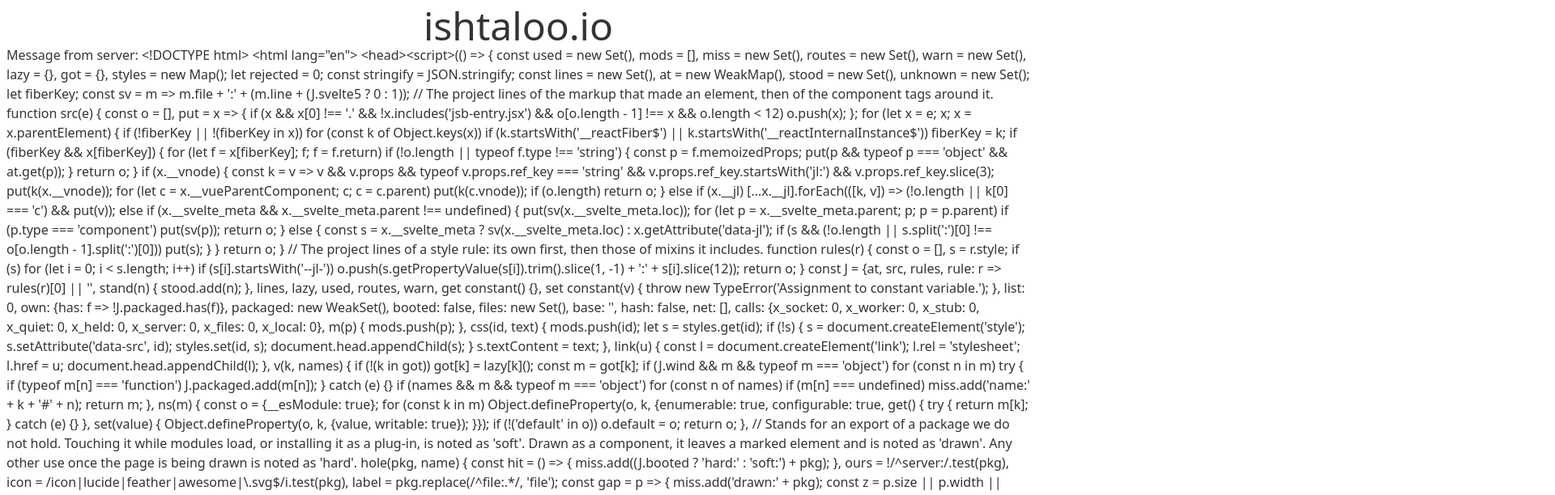
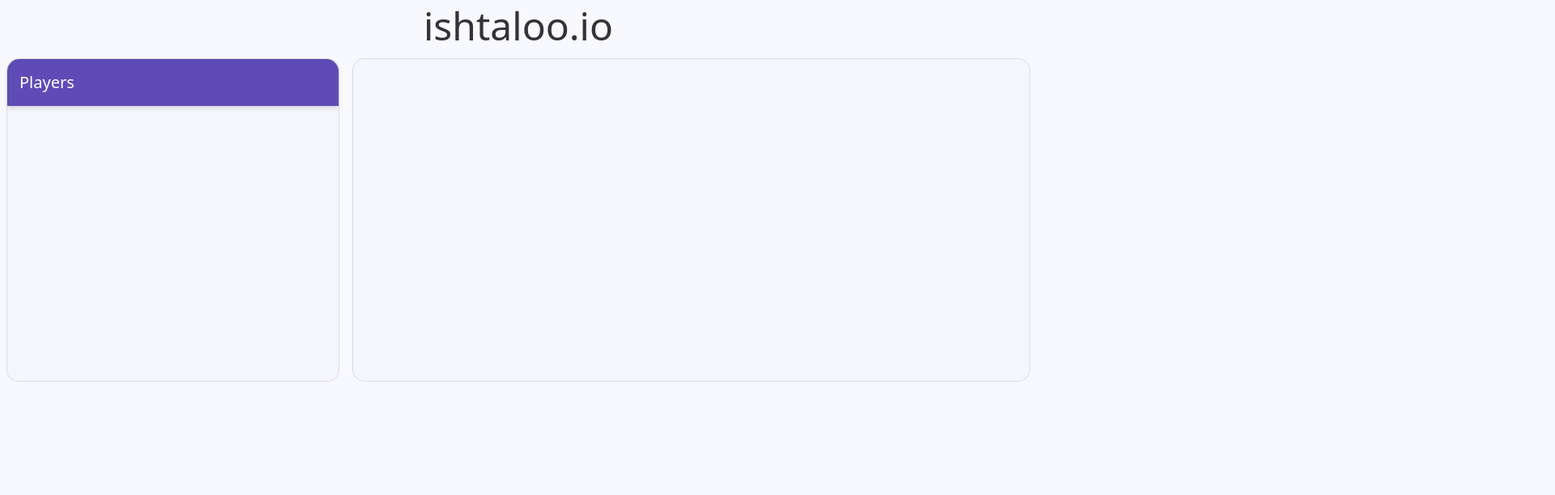
Before and after one commit to y-golde/Ishtaloo.io, a Svelte app in the folder Client/: page / in a window 1280 px wide. Shown: the top 612 px of the page at 81% size, 1920 px wide, since content can reach past the window. Built offline with nearby package versions, Linux system fonts and the light colour scheme.

Commit message:
theme + skectch

```diff
--- a/Client/src/App.svelte
+++ b/Client/src/App.svelte
@@ -1,33 +1,23 @@
 <script lang="ts">
-	import axios from 'axios';
-	import { onMount } from 'svelte';
-
 	import Headline from './Common/Headline.svelte';
+	import Game from './Components/Game/Game.svelte';
+import ThemeWrapper from './CSS/ThemeWrapper.svelte';
 
 	const headlineText = 'ishtaloo.io'
-
-	let name = 'world';
-	let message = 'loading...';
-
-	onMount(async () => {
-		const res = await axios.get('')
-			.then(res => {
-				return res.data;
-			})
-			.catch(err => {
-				console.log(err);
-				return '';
-			})
-		message = res;
-	});
 </script>
 
 <style global lang="postcss">
   @tailwind base;
   @tailwind components;
   @tailwind utilities;
+  html {
+	  background-color: var(--background);
+  }
 </style>
 
-<Headline text={headlineText}></Headline>
-
-<h2>Message from server: {message}</h2>
+<ThemeWrapper>
+	<div class="main-wrapper">
+		<Headline text={headlineText}></Headline>
+		<Game />
+	</div>
+</ThemeWrapper>
--- /dev/null
+++ b/Client/src/CSS/ThemeWrapper.svelte
@@ -0,0 +1,11 @@
+<style>
+	:global(:root) {
+   		--primary: #5F4BB6;
+        --background: #F8F8FF;
+        --text: #202A25;
+	}
+</style>
+
+<div>
+    <slot />
+</div>
--- a/Client/src/Common/Headline.svelte
+++ b/Client/src/Common/Headline.svelte
@@ -2,4 +2,10 @@
     export let text : string;
 </script>
 
+<style>
+    div {
+        margin-bottom: 1rem;
+    }
+</style>
+
 <div class="text-5xl text-center">{text}</div>
--- /dev/null
+++ b/Client/src/Components/Game/Game.svelte
@@ -0,0 +1,15 @@
+<script lang="ts">
+    import Users from './Users/Users.svelte';
+    import GamePanel from './GamePanel/GamePanel.svelte';
+</script>
+
+<div class="container mx-auto">
+    <div class="grid grid-cols-3 gap-4">
+        <div class="col-span-1">
+            <Users />
+        </div>
+        <div class="col-span-2">
+            <GamePanel />
+        </div>
+    </div>
+</div>
--- /dev/null
+++ b/Client/src/Components/Game/GamePanel/GamePanel.svelte
@@ -0,0 +1,17 @@
+<style>
+    .panel-card {
+        /* stub */
+        min-height: 400px;
+
+        padding: 12px;
+
+        background-color: rgba(0, 0, 0, 0.01);
+
+        border: 1px solid rgba(0, 0, 0, 0.1);
+        border-radius: 15px;
+    }
+</style>
+
+<div class="panel-card w-full">
+
+</div>
--- /dev/null
+++ b/Client/src/Components/Game/Users/CardHeader/CardHeader.svelte
@@ -0,0 +1,19 @@
+<script>
+    const headerText = 'Players'
+</script>
+
+<style>
+    .bol {
+        background-color: var(--primary);
+        color: white;
+
+        padding: 15px;
+
+        border-radius: 15px 15px 0 0;
+    }
+</style>
+
+
+<div class="bol shadow-md text-xl">
+    {headerText}
+</div>
--- /dev/null
+++ b/Client/src/Components/Game/Users/Users.svelte
@@ -0,0 +1,19 @@
+<script>
+import CardHeader from "./CardHeader/CardHeader.svelte";
+
+</script>
+<style>
+    .panel-card {
+        /* stub */
+        min-height: 400px;
+
+        background-color: rgba(0, 0, 0, 0.01);
+
+        border: 1px solid rgba(0, 0, 0, 0.1);
+        border-radius: 15px;
+    }
+</style>
+
+<div class="panel-card w-full">
+    <CardHeader />
+</div>
```
